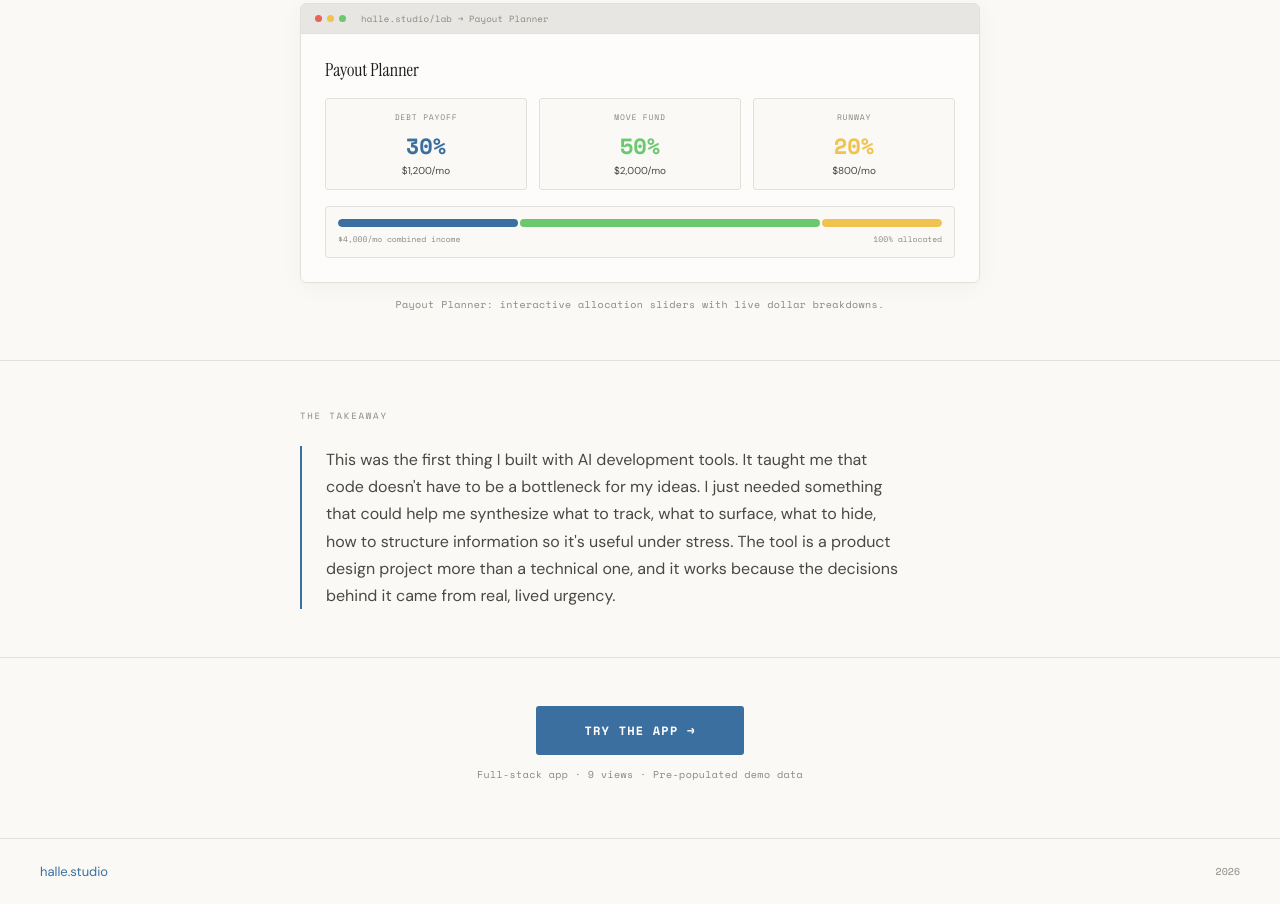
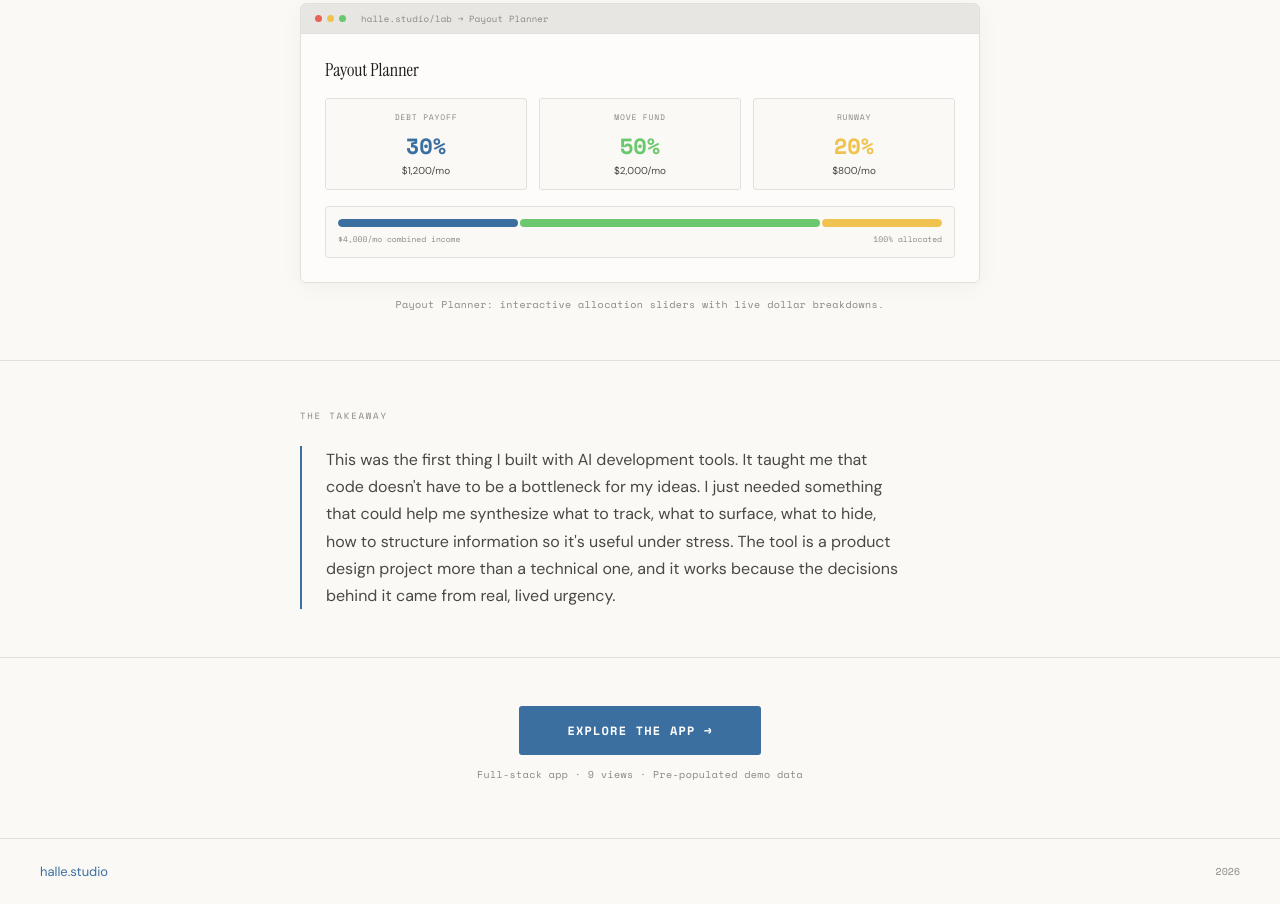
Before and after one commit to hallegilbert/portfolio-tools, a plain HTML site: page public/move-hq/case-study/index.html in a window 1280 px wide. Shown: the part 2234-3138 px from the top of the page. Drawn offline with nearby package versions, Linux system fonts and the light colour scheme.

Commit message:
Change CTA button text from 'Try' to 'Explore'

```diff
--- a/public/move-hq/case-study/index.html
+++ b/public/move-hq/case-study/index.html
@@ -662,7 +662,7 @@
   <div class="divider"></div>
 
   <div class="cta-section">
-    <a href="/move-hq/" class="cta-btn">Try the App →</a>
+    <a href="/move-hq/" class="cta-btn">Explore the App →</a>
     <div class="cta-note">Full-stack app · 9 views · Pre-populated demo data</div>
   </div>
 
```
